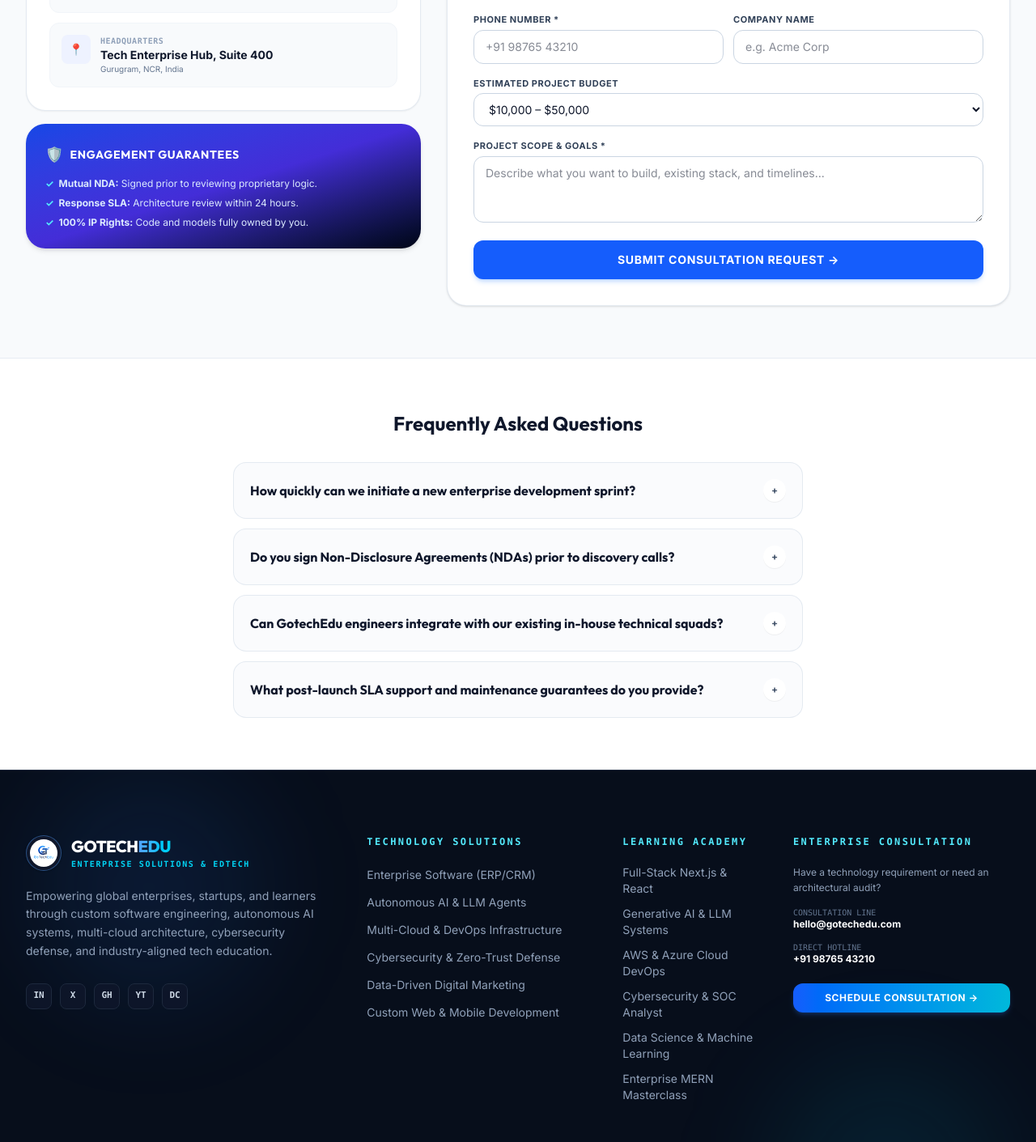
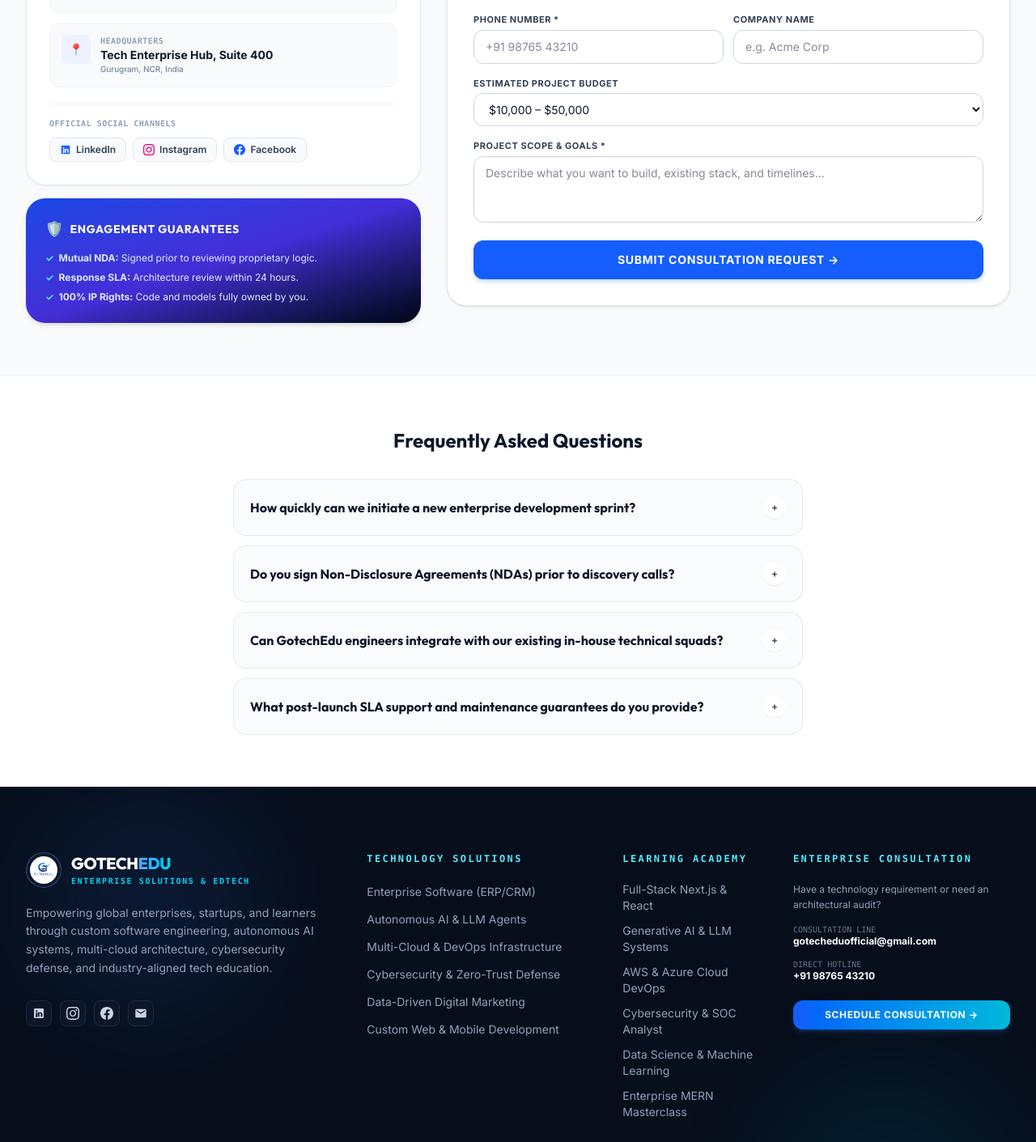
Before and after one commit to gotechedu/GotechEdu_Officail_Main, a Next.js app: page /contact in a window 1280 px wide. Shown: the part 380-1791 px from the top of the page at 81% size. Built offline with nearby package versions, Linux system fonts and the light colour scheme.

Commit message:
commit with lateset deploy and add the social media link

```diff
--- a/app/contact/page.tsx
+++ b/app/contact/page.tsx
@@ -90,10 +90,10 @@
                         Consultation Email
                       </p>
                       <a
-                        href="mailto:hello@gotechedu.com"
+                        href="mailto:gotecheduofficial@gmail.com"
                         className="text-xs sm:text-sm font-bold text-slate-900 hover:text-blue-600 transition"
                       >
-                        hello@gotechedu.com
+                        gotecheduofficial@gmail.com
                       </a>
                     </div>
                   </div>
@@ -130,6 +130,50 @@
                       </p>
                       <p className="text-[10px] text-slate-500">Gurugram, NCR, India</p>
                     </div>
+                  </div>
+                </div>
+
+                {/* Official Social Media Channels */}
+                <div className="mt-5 pt-4 border-t border-slate-100">
+                  <p className="text-[10px] font-mono font-bold uppercase tracking-wider text-slate-400 mb-2.5">
+                    Official Social Channels
+                  </p>
+                  <div className="flex flex-wrap gap-2">
+                    <a
+                      href="https://www.linkedin.com/gotechedu"
+                      target="_blank"
+                      rel="noopener noreferrer"
+                      className="inline-flex items-center gap-1.5 rounded-lg border border-slate-200 bg-slate-50 px-3 py-1.5 text-xs font-semibold text-slate-700 hover:border-blue-500 hover:bg-blue-50 hover:text-blue-600 transition"
+                    >
+                      <svg className="h-3.5 w-3.5 fill-current text-blue-600" viewBox="0 0 24 24">
+                        <path d="M19 3a2 2 0 0 1 2 2v14a2 2 0 0 1-2 2H5a2 2 0 0 1-2-2V5a2 2 0 0 1 2-2h14m-.5 15.5v-5.3a3.26 3.26 0 0 0-3.26-3.26c-.85 0-1.84.52-2.28 1.3v-1.11h-2.79v8.37h2.79v-4.93c0-.77.62-1.4 1.39-1.4a1.4 1.4 0 0 1 1.4 1.4v4.93h2.75M6.46 10.9v8.37H9.2V10.9H6.46M7.83 6.45a1.64 1.64 0 1 0 0 3.28 1.64 1.64 0 0 0 0-3.28z" />
+                      </svg>
+                      LinkedIn
+                    </a>
+
+                    <a
+                      href="https://www.instagram.com/gotecheduofficial"
+                      target="_blank"
+                      rel="noopener noreferrer"
+                      className="inline-flex items-center gap-1.5 rounded-lg border border-slate-200 bg-slate-50 px-3 py-1.5 text-xs font-semibold text-slate-700 hover:border-pink-500 hover:bg-pink-50 hover:text-pink-600 transition"
+                    >
+                      <svg className="h-3.5 w-3.5 fill-current text-pink-600" viewBox="0 0 24 24">
+                        <path d="M12 2.163c3.204 0 3.584.012 4.85.07 3.252.148 4.771 1.691 4.919 4.919.058 1.265.069 1.645.069 4.849 0 3.205-.012 3.584-.069 4.849-.149 3.225-1.664 4.771-4.919 4.919-1.266.058-1.644.07-4.85.07-3.204 0-3.584-.012-4.849-.07-3.26-.149-4.771-1.699-4.919-4.92-.058-1.265-.07-1.644-.07-4.849 0-3.204.013-3.583.07-4.849.149-3.227 1.664-4.771 4.919-4.919 1.266-.057 1.645-.069 4.849-.069zm0-2.163c-3.259 0-3.667.014-4.947.072-4.358.2-6.78 2.618-6.98 6.98-.059 1.281-.073 1.689-.073 4.948 0 3.259.014 3.668.072 4.948.2 4.358 2.618 6.78 6.98 6.98 1.281.058 1.689.072 4.948.072 3.259 0 3.668-.014 4.948-.072 4.354-.2 6.782-2.618 6.979-6.98.059-1.28.073-1.689.073-4.948 0-3.259-.014-3.667-.072-4.947-.196-4.354-2.617-6.78-6.979-6.98-1.281-.059-1.69-.073-4.949-.073zm0 5.838c-3.403 0-6.162 2.759-6.162 6.162s2.759 6.163 6.162 6.163 6.162-2.759 6.162-6.163c0-3.403-2.759-6.162-6.162-6.162zm0 10.162c-2.209 0-4-1.79-4-4 0-2.209 1.791-4 4-4s4 1.791 4 4c0 2.21-1.791 4-4 4zm6.406-11.845c-.796 0-1.441.645-1.441 1.44s.645 1.44 1.441 1.44c.795 0 1.439-.645 1.439-1.44s-.644-1.44-1.439-1.44z" />
+                      </svg>
+                      Instagram
+                    </a>
+
+                    <a
+                      href="https://www.facebook.com/profile.php?id=61593275925756"
+                      target="_blank"
+                      rel="noopener noreferrer"
+                      className="inline-flex items-center gap-1.5 rounded-lg border border-slate-200 bg-slate-50 px-3 py-1.5 text-xs font-semibold text-slate-700 hover:border-blue-600 hover:bg-blue-50 hover:text-blue-700 transition"
+                    >
+                      <svg className="h-3.5 w-3.5 fill-current text-blue-600" viewBox="0 0 24 24">
+                        <path d="M24 12.073c0-6.627-5.373-12-12-12s-12 5.373-12 12c0 5.99 4.388 10.954 10.125 11.854v-8.385H7.078v-3.47h3.047V9.43c0-3.007 1.792-4.669 4.533-4.669 1.312 0 2.686.235 2.686.235v2.953H15.83c-1.491 0-1.956.925-1.956 1.874v2.25h3.328l-.532 3.47h-2.796v8.385C19.612 23.027 24 18.062 24 12.073z" />
+                      </svg>
+                      Facebook
+                    </a>
                   </div>
                 </div>
               </div>
--- a/components/Footer.tsx
+++ b/components/Footer.tsx
@@ -70,17 +70,50 @@
             {/* Social Links */}
             <div className="flex items-center gap-2.5 pt-2">
               {[
-                { name: "LinkedIn", icon: "IN", href: "#" },
-                { name: "Twitter / X", icon: "X", href: "#" },
-                { name: "GitHub", icon: "GH", href: "#" },
-                { name: "YouTube", icon: "YT", href: "#" },
-                { name: "Discord", icon: "DC", href: "#" },
+                {
+                  name: "LinkedIn",
+                  href: "https://www.linkedin.com/gotechedu",
+                  icon: (
+                    <svg className="h-4 w-4 fill-current" viewBox="0 0 24 24">
+                      <path d="M19 3a2 2 0 0 1 2 2v14a2 2 0 0 1-2 2H5a2 2 0 0 1-2-2V5a2 2 0 0 1 2-2h14m-.5 15.5v-5.3a3.26 3.26 0 0 0-3.26-3.26c-.85 0-1.84.52-2.28 1.3v-1.11h-2.79v8.37h2.79v-4.93c0-.77.62-1.4 1.39-1.4a1.4 1.4 0 0 1 1.4 1.4v4.93h2.75M6.46 10.9v8.37H9.2V10.9H6.46M7.83 6.45a1.64 1.64 0 1 0 0 3.28 1.64 1.64 0 0 0 0-3.28z" />
+                    </svg>
+                  ),
+                },
+                {
+                  name: "Instagram",
+                  href: "https://www.instagram.com/gotecheduofficial",
+                  icon: (
+                    <svg className="h-4 w-4 fill-current" viewBox="0 0 24 24">
+                      <path d="M12 2.163c3.204 0 3.584.012 4.85.07 3.252.148 4.771 1.691 4.919 4.919.058 1.265.069 1.645.069 4.849 0 3.205-.012 3.584-.069 4.849-.149 3.225-1.664 4.771-4.919 4.919-1.266.058-1.644.07-4.85.07-3.204 0-3.584-.012-4.849-.07-3.26-.149-4.771-1.699-4.919-4.92-.058-1.265-.07-1.644-.07-4.849 0-3.204.013-3.583.07-4.849.149-3.227 1.664-4.771 4.919-4.919 1.266-.057 1.645-.069 4.849-.069zm0-2.163c-3.259 0-3.667.014-4.947.072-4.358.2-6.78 2.618-6.98 6.98-.059 1.281-.073 1.689-.073 4.948 0 3.259.014 3.668.072 4.948.2 4.358 2.618 6.78 6.98 6.98 1.281.058 1.689.072 4.948.072 3.259 0 3.668-.014 4.948-.072 4.354-.2 6.782-2.618 6.979-6.98.059-1.28.073-1.689.073-4.948 0-3.259-.014-3.667-.072-4.947-.196-4.354-2.617-6.78-6.979-6.98-1.281-.059-1.69-.073-4.949-.073zm0 5.838c-3.403 0-6.162 2.759-6.162 6.162s2.759 6.163 6.162 6.163 6.162-2.759 6.162-6.163c0-3.403-2.759-6.162-6.162-6.162zm0 10.162c-2.209 0-4-1.79-4-4 0-2.209 1.791-4 4-4s4 1.791 4 4c0 2.21-1.791 4-4 4zm6.406-11.845c-.796 0-1.441.645-1.441 1.44s.645 1.44 1.441 1.44c.795 0 1.439-.645 1.439-1.44s-.644-1.44-1.439-1.44z" />
+                    </svg>
+                  ),
+                },
+                {
+                  name: "Facebook",
+                  href: "https://www.facebook.com/profile.php?id=61593275925756",
+                  icon: (
+                    <svg className="h-4 w-4 fill-current" viewBox="0 0 24 24">
+                      <path d="M24 12.073c0-6.627-5.373-12-12-12s-12 5.373-12 12c0 5.99 4.388 10.954 10.125 11.854v-8.385H7.078v-3.47h3.047V9.43c0-3.007 1.792-4.669 4.533-4.669 1.312 0 2.686.235 2.686.235v2.953H15.83c-1.491 0-1.956.925-1.956 1.874v2.25h3.328l-.532 3.47h-2.796v8.385C19.612 23.027 24 18.062 24 12.073z" />
+                    </svg>
+                  ),
+                },
+                {
+                  name: "Email",
+                  href: "mailto:gotecheduofficial@gmail.com",
+                  icon: (
+                    <svg className="h-4 w-4 fill-current" viewBox="0 0 24 24">
+                      <path d="M20 4H4c-1.1 0-1.99.9-1.99 2L2 18c0 1.1.9 2 2 2h16c1.1 0 2-.9 2-2V6c0-1.1-.9-2-2-2zm0 4l-8 5-8-5V6l8 5 8-5v2z" />
+                    </svg>
+                  ),
+                },
               ].map((item) => (
                 <a
                   key={item.name}
                   href={item.href}
+                  target={item.href.startsWith("http") ? "_blank" : undefined}
+                  rel={item.href.startsWith("http") ? "noopener noreferrer" : undefined}
                   aria-label={item.name}
-                  className="flex h-8 w-8 items-center justify-center rounded-lg border border-slate-800 bg-slate-900/80 text-[11px] font-mono font-bold text-slate-300 transition-all duration-200 hover:border-cyan-400 hover:bg-cyan-950/60 hover:text-cyan-300 hover:scale-105"
+                  className="flex h-8 w-8 items-center justify-center rounded-lg border border-slate-800 bg-slate-900/80 text-slate-300 transition-all duration-200 hover:border-cyan-400 hover:bg-cyan-950/60 hover:text-cyan-300 hover:scale-105"
                 >
                   {item.icon}
                 </a>
@@ -139,10 +172,10 @@
               <div>
                 <span className="block text-[10px] font-mono text-slate-500 uppercase">Consultation Line</span>
                 <a
-                  href="mailto:hello@gotechedu.com"
+                  href="mailto:gotecheduofficial@gmail.com"
                   className="font-bold text-white hover:text-cyan-300 transition"
                 >
-                  hello@gotechedu.com
+                  gotecheduofficial@gmail.com
                 </a>
               </div>
 
--- a/components/home/CTASection.tsx
+++ b/components/home/CTASection.tsx
@@ -34,7 +34,7 @@
               </Link>
 
               <a
-                href="mailto:hello@gotechedu.com"
+                href="mailto:gotecheduofficial@gmail.com"
                 className="inline-flex items-center justify-center rounded-xl border border-white/40 bg-white/10 px-8 py-4 text-base font-bold text-white backdrop-blur-md transition duration-200 hover:bg-white/20"
               >
                 Contact Sales Team
--- a/components/home/Hero.tsx
+++ b/components/home/Hero.tsx
@@ -56,17 +56,17 @@
         {/* Centered Action Buttons (Mobile-friendly responsive stack / row) */}
         <div className="mt-7 sm:mt-8 flex flex-col items-center justify-center gap-3 sm:flex-row sm:gap-4 w-full">
           <Link
-            href="/contact"
+            href="/solution"
             className="w-full sm:w-auto inline-flex items-center justify-center rounded-full bg-[#38bdf8] px-7 py-3 sm:py-3.5 text-[11px] sm:text-[12px] font-bold uppercase tracking-[0.18em] text-white shadow-[0_12px_30px_rgba(56,189,248,0.35)] transition duration-300 hover:scale-[1.03] hover:bg-[#0ea5e9] active:scale-100"
           >
-            Book a Consultation
+            Explore Solutions
           </Link>
 
           <Link
-            href="/solution"
+            href="/learninghub"
             className="w-full sm:w-auto inline-flex items-center justify-center rounded-full border border-white/30 bg-black/40 px-7 py-3 sm:py-3.5 text-[11px] sm:text-[12px] font-semibold uppercase tracking-[0.18em] text-white shadow-lg backdrop-blur-md transition duration-300 hover:scale-[1.03] hover:border-white/50 hover:bg-white/20 active:scale-100"
           >
-            Explore Solutions
+            Explore Learning Hub
           </Link>
         </div>
       </div>
```
Also changed, not shown: components/Navbar.tsx (+4 -7 lines), components/home/Stats.tsx (+15 -14 lines).
